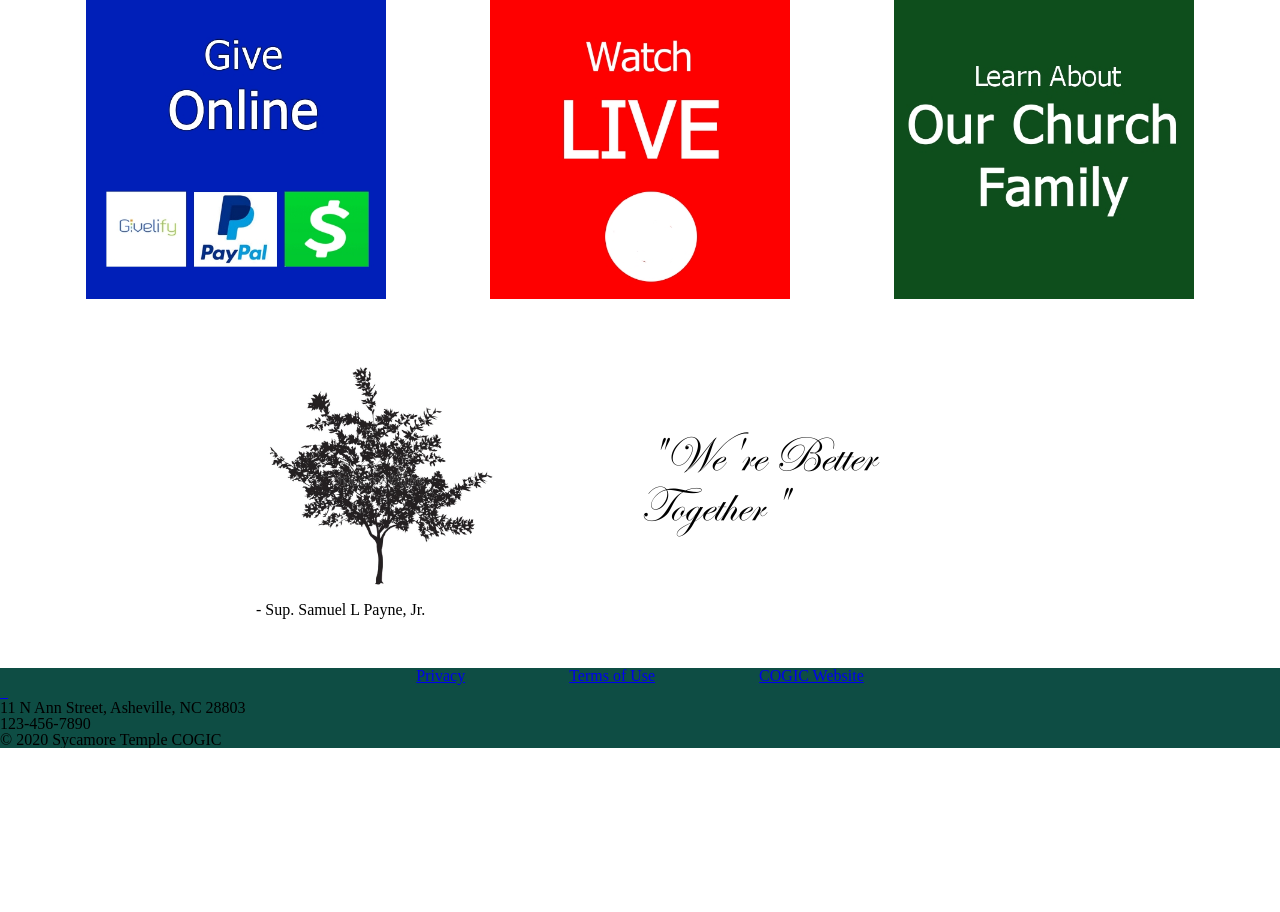
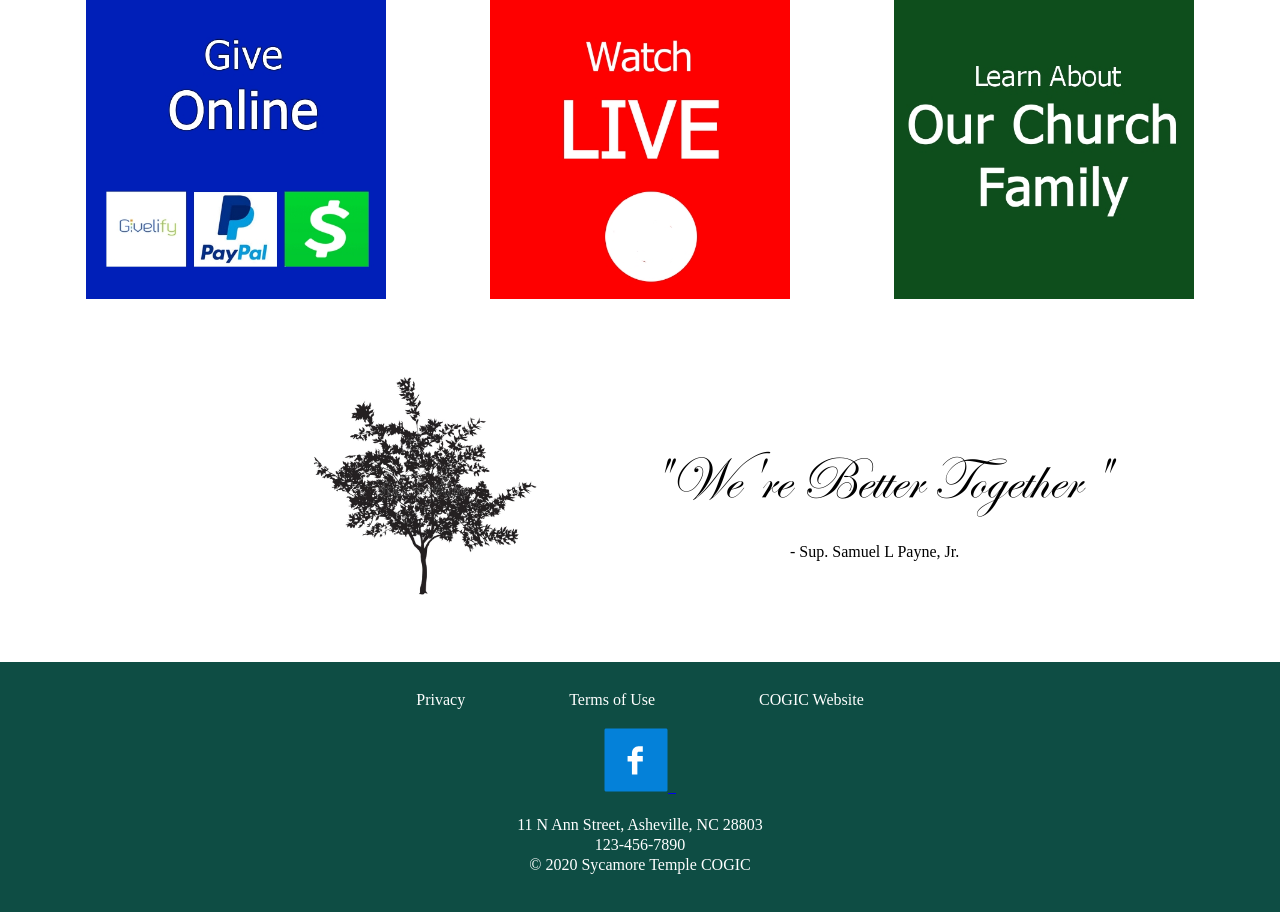
Before and after one commit to mindicree/sycamore-temple-website, a PHP site: page / in a window 1280 px wide. Shown: the part 626-1538 px from the top of the page. Before the commit the page ends 1374 px from the top, so only its background shows below. Run offline with PHP 8.4, Linux system fonts and the light colour scheme.

Commit message:
reconfigured banner functionality a bit; corrected fonts and sizes for footer; added facebook icon to footer;

```diff
--- a/comp-files/footer.php
+++ b/comp-files/footer.php
@@ -8,7 +8,7 @@
 
 <div class="social-media">
   <a href="#">
-    <img src="" alt="">
+    <img src="img/assets/Facebook.svg" width: "64" height = "64" alt="">
   </a>
 
   <a href="#">
--- a/index.php
+++ b/index.php
@@ -13,14 +13,17 @@
   </head>
 
   <body>
-
+    <div class="page-container">
+      <div class="content">
         <!-- navigation from menu.php -->
         <?php include "comp-files\menu.php"; ?>
 
         <!-- Content Begins Here -->
 
         <!-- Banner -->
+        <div class="banner-wrapper">
           <a href="#"><img src="img\banners\0.jpg" alt="" id="banner"></a>
+        </div>
 
         <!-- Quick Links -->
         <div class="quick-links">
@@ -32,15 +35,14 @@
         <!-- Sycamore -->
         <div class="sycamore">
           <img src="img\assets\sycamore.jpg" alt="">
-      <h6><br>"We're Better Together"<br><h5>- Sup. Samuel L Payne, Jr.</h5></h6>
+          <h6>"We're Better Together" <br><span class="quote"> - Sup. Samuel L Payne, Jr. </span></h6>
+        </div>
+        <!-- Content Ends Here -->
+      </div>
+      <!-- Footer from footer.php -->
+      <?php include "comp-files/footer.php"; ?>
     </div>
 
-
-
-    <!-- Content Ends Here -->
-
-    <!-- Footer from footer.php -->
-    <?php include "comp-files/footer.php"; ?>
 
   </body>
   <?php include "comp-files/scripts.php"; ?>
--- a/scripts/rotating-banner.js
+++ b/scripts/rotating-banner.js
@@ -5,5 +5,5 @@
     count++;
     if (count > 5) {count = 0}
     document.getElementById('banner').setAttribute("src", "img/banners/" + count + ".jpg");
-  }, 3000)
+  }, 5000)
 </script>
--- a/style.css
+++ b/style.css
@@ -47,6 +47,7 @@ ul li a:hover {
   margin-bottom: 50px;
 }
 
+
 .quick-links {
   width: 100%;
   margin: auto;
@@ -67,32 +68,75 @@ ul li a:hover {
   display: grid;
   grid-template-columns: 1fr 1fr;
   grid-template-rows: 1fr;
-  width: 60%;
+  width: 100%;
   margin: auto;
+  padding-top: 50px;
   padding-bottom: 50px;
 }
 
 .sycamore img {
   width: 250px;
-  padding-top: 50px;
+  padding-top: 10px;
+  padding-left: 300px;
+  float: right;
 }
 
 .sycamore h6 {
-  padding-top: 80px;
-  font-size: 50px;
+  padding-top: 100px;
+  font-size: 60px;
   font-family: edward;
+  position: relative;
+}
+
+.quote {
+  font-family: serif;
+  font-size: 16px;
+  text-align: center;
+  padding-left: 150px;
+}
+
+.page-container {
+  min-height: 100vh;
+  position: relative;
+}
+
+.content {
+  padding-bottom: 250px;
 }
 
 footer {
+  width: 100%;
+  height: 250px;
   background-color: #0e4d44;
+  position: absolute;
+  bottom: 0;
+  color: #fff;
 }
 
 footer .legal-stuff {
+  padding-top: 30px;
   text-align: center;
 }
 
 footer .legal-stuff a {
-  padding: 20px 50px;
+  text-decoration: none;
+  color: #fff;
+  text-weight: bold;
+  margin: 20px 50px;
+}
+
+footer .social-media {
+  width: 100%;
+  padding-top: 20px;
+  text-align: center;
+}
+
+
+footer .info {
+  text-align: center;
+  padding-top: 20px;
+  margin: auto;
+  line-height: 20px;
 }
 
 </style>
```
Also changed, not shown: img/assets/Facebook.svg (added). Lines whose indentation alone changed are shown as unchanged.
